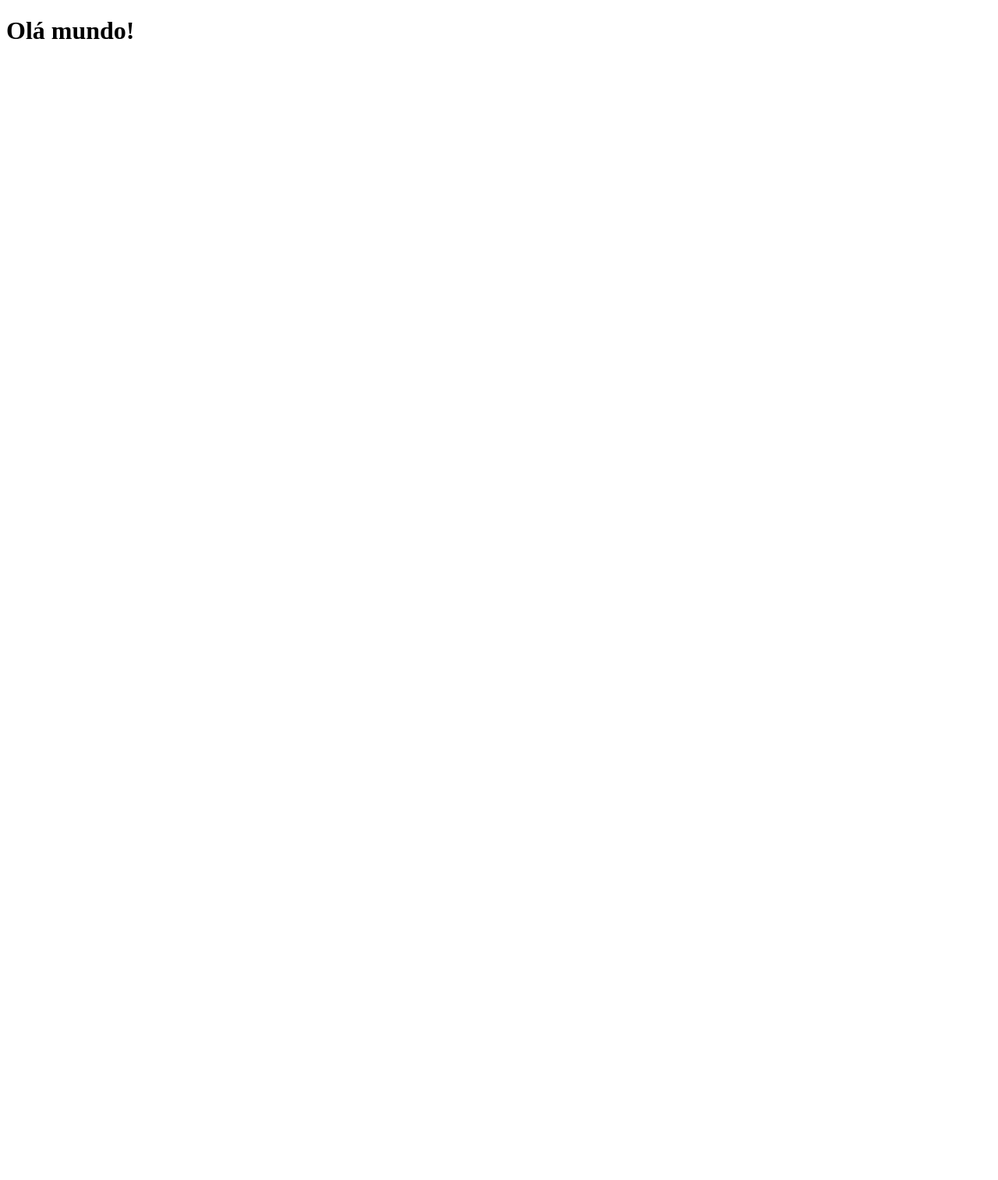
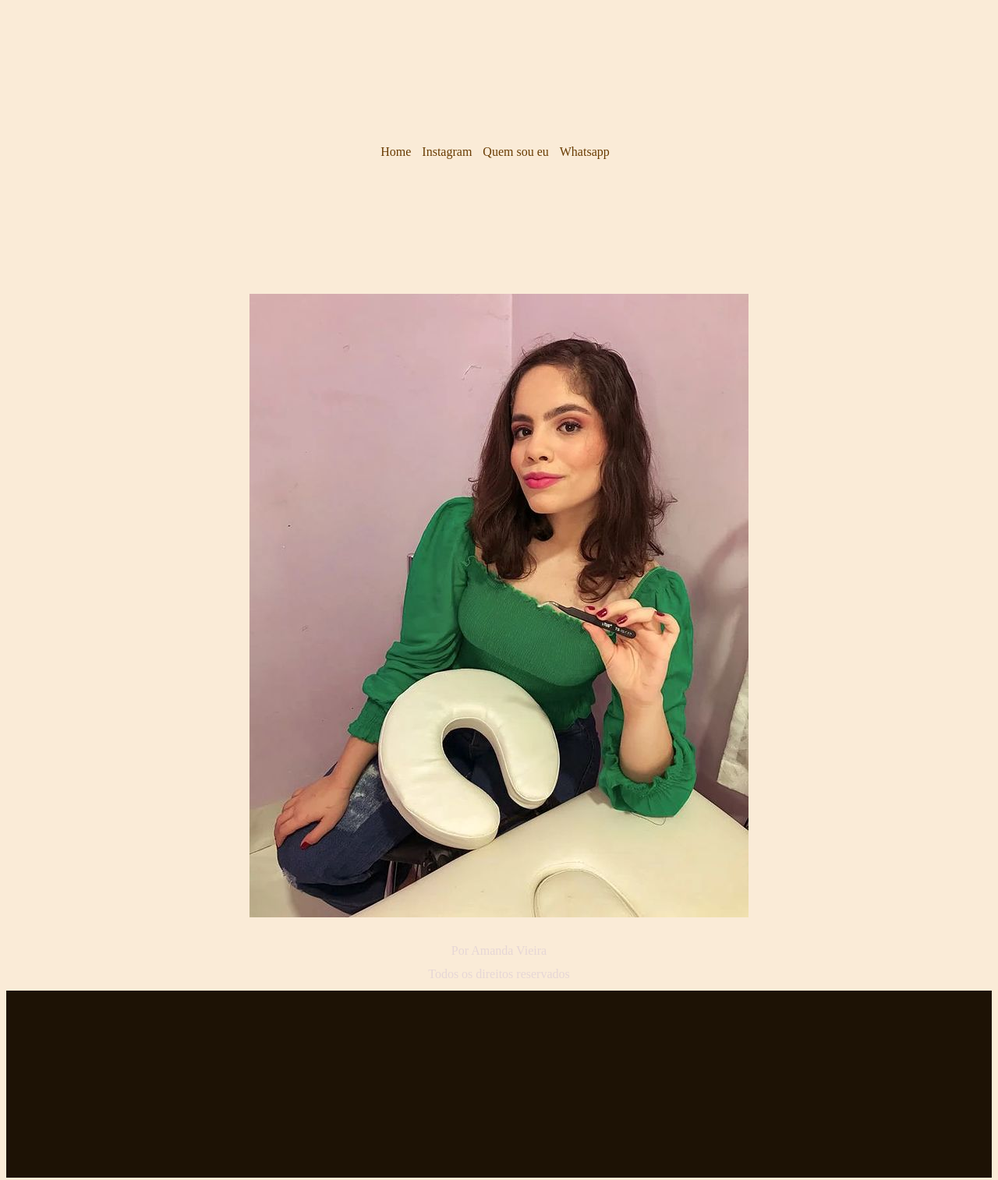
Before and after one commit to amandavieiradev/site, a plain HTML site: page index.html in a window 1280 px wide. Shown: the whole page at 78% size. Before the commit the page ends 800 px from the top, so only its background shows below. Drawn offline with Linux system fonts and the light colour scheme.

Commit message:
Add files via upload

```diff
--- a/index.html
+++ b/index.html
@@ -4,9 +4,20 @@
     <meta charset="UTF-8">
     <meta http-equiv="X-UA-Compatible" content="IE=edge">
     <meta name="viewport" content="width=device-width, initial-scale=1.0">
-    <title>Document</title>
+    <title>Amanda Vieira - site</title>
+    <link rel="stylesheet" type="text/css" href="style.css">
 </head>
 <body>
-    <h1>Olá mundo!</h1>
+    <ul id="menu-principal">
+        <li>Home</li>
+        <li><a href="https://www.instagram.com/ciliosamandavieira/">Instagram</a></li>
+        <li>Quem sou eu</li>
+        <li><a href="https://api.whatsapp.com/message/BNW3FGN6HNIKE1?autoload=1&app_absent=0">Whatsapp</a></li>
+    </ul>
+    <img src="fotodefundo.jfif" alt="">
+    <footer>
+        <p>Por Amanda Vieira</p>
+        <p>Todos os direitos reservados</p>
+    </footer>
 </body>
 </html>
--- a/style.css
+++ b/style.css
@@ -0,0 +1,40 @@
+
+*{
+    text-align:center;
+    margin-top: 30px;
+    background-color: antiquewhite;
+}
+
+#menu-principal{
+    list-style: none;
+    padding: 10%;
+}
+
+#menu-principal li{
+    display: inline;
+    color: rgb(105, 59, 2);
+}
+
+#menu-principal li a{
+    color: rgb(105, 59, 2);
+    padding: 10px;
+    text-decoration: rgb(226, 171, 103);
+    display: inline;
+}
+
+img{
+    text-align: center;
+    height: 800px;
+
+}
+
+footer{
+    background-color: rgb(29, 18, 5);
+    height: 300px;
+}
+
+footer p{
+    height: 30px;
+    margin: 0%;
+    color: rgb(230, 214, 214);
+}
```
Also changed, not shown: fotodefundo.jfif (added).
